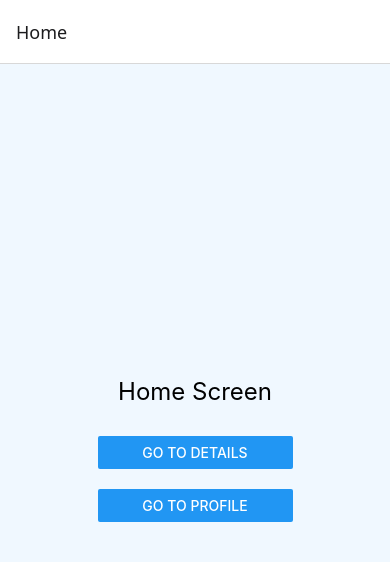
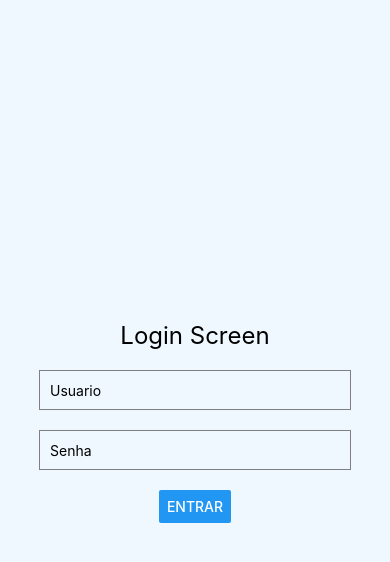
Before and after one commit to vomeajuda/MeuAppNavegacao, a React Native app: screen /Login in a window 390 px wide. Shown: the top 562 px of the page. Built offline with nearby package versions, Linux system fonts and the light colour scheme.

Commit message:
adição do login

```diff
--- a/App.js
+++ b/App.js
@@ -4,14 +4,16 @@ import { createStackNavigator } from '@react-navigation/stack';
 import HomeScreen from './src/screens/HomeScreen';
 import DetailsScreen from './src/screens/DetailsScreen';
 import ProfileScreen from './src/screens/ProfileScreen';
+import LoginScreen from './src/screens/LoginScreen';
 
 const Stack = createStackNavigator();
 
 export default function App() {
   return (
     <NavigationContainer>
-      <Stack.Navigator initialRouteName="Home">
-        <Stack.Screen name="Home" component={HomeScreen} />
+      <Stack.Navigator initialRouteName="Login">
+        <Stack.Screen name="Login" component={LoginScreen} options={{headerShown: false}} />
+        <Stack.Screen name="Home" component={HomeScreen} options={{headerShown: false}} />
         <Stack.Screen name="Details" component={DetailsScreen} />
         <Stack.Screen name="Profile" component={ProfileScreen} options={{headerShown: false}} />
       </Stack.Navigator>
--- /dev/null
+++ b/src/screens/LoginScreen.js
@@ -0,0 +1,56 @@
+import React, { useState } from "react";
+import { View, Text, Button, StyleSheet, Dimensions, TextInput } from "react-native";
+
+const windowWidth = Dimensions.get("window").width;
+
+export default function LoginScreen({ navigation }) {
+    const [usuario, setUsuario] = useState("");
+    const [senha, setSenha] = useState("");
+
+    const login = () => {
+        if (usuario === "admin" && senha === "1234"){
+            navigation.navigate("Home");
+        } else {
+            alert("Usuário ou senha incorretos");
+        }
+    }
+
+    return (
+        <View style={styles.container}>
+            <Text style={styles.title}>Login Screen</Text>
+            <TextInput placeholder="Usuario" style={styles.textfields} value={usuario} onChangeText={setUsuario} />
+            <TextInput placeholder="Senha" secureTextEntry={true} style={styles.textfields} value={senha} onChangeText={setSenha} />
+            <Button
+                title="Entrar"
+                onPress={login}>
+            </Button>
+        </View>
+    );
+}
+
+const styles = StyleSheet.create({
+    container: {
+        flex: 1,
+        justifyContent: "center",
+        alignItems: "center",
+        backgroundColor: "#f0f8ff",
+    },
+    title: {
+        fontSize: 24,
+        marginBottom: 20,
+    },
+    buttonContainer: {
+        backgroundColor: 'add8e6',
+        margin: 10,
+        width: windowWidth * 0.5,
+        borderRadius: 5,
+    },
+    textfields: {
+        width: windowWidth * 0.8,
+        height: 40,
+        borderColor: 'gray',
+        borderWidth: 1,
+        marginBottom: 20,
+        paddingHorizontal: 10,
+    },
+});
```
